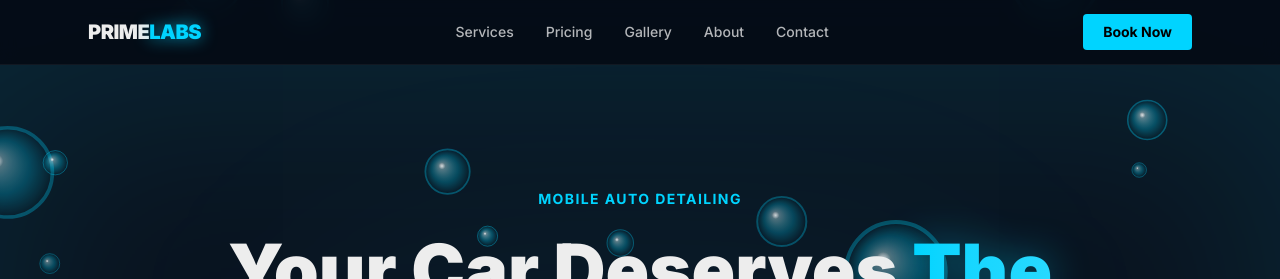
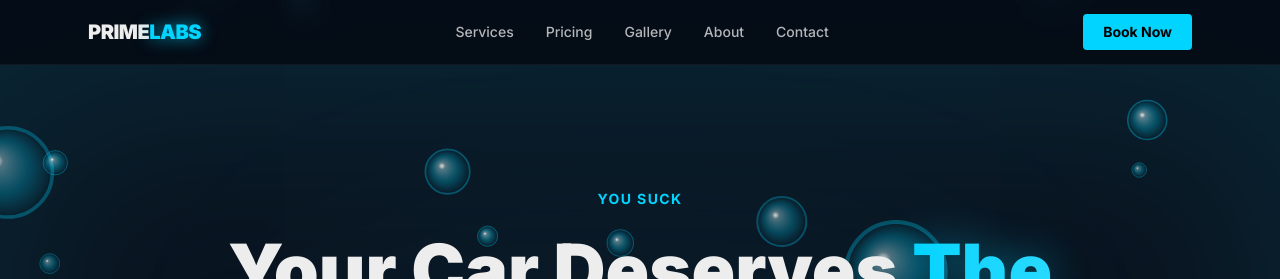
Before and after one commit to Ponti23/PrimeLabs, a Next.js app: page / in a window 1280 px wide. Shown: the top 279 px of the page. Built offline with nearby package versions, Linux system fonts and the light colour scheme.

Commit message:
Update Hero component text

```diff
--- a/src/components/Hero.tsx
+++ b/src/components/Hero.tsx
@@ -8,7 +8,7 @@ export default function Hero() {
 
       <div className="relative z-10 max-w-4xl mx-auto px-6 text-center">
         <p className="text-gold text-sm font-bold tracking-widest uppercase mb-4">
-          Mobile Auto Detailing
+          you suck
         </p>
         <h1 className="text-5xl md:text-7xl font-black leading-tight mb-6">
           Your Car Deserves{" "}
```
